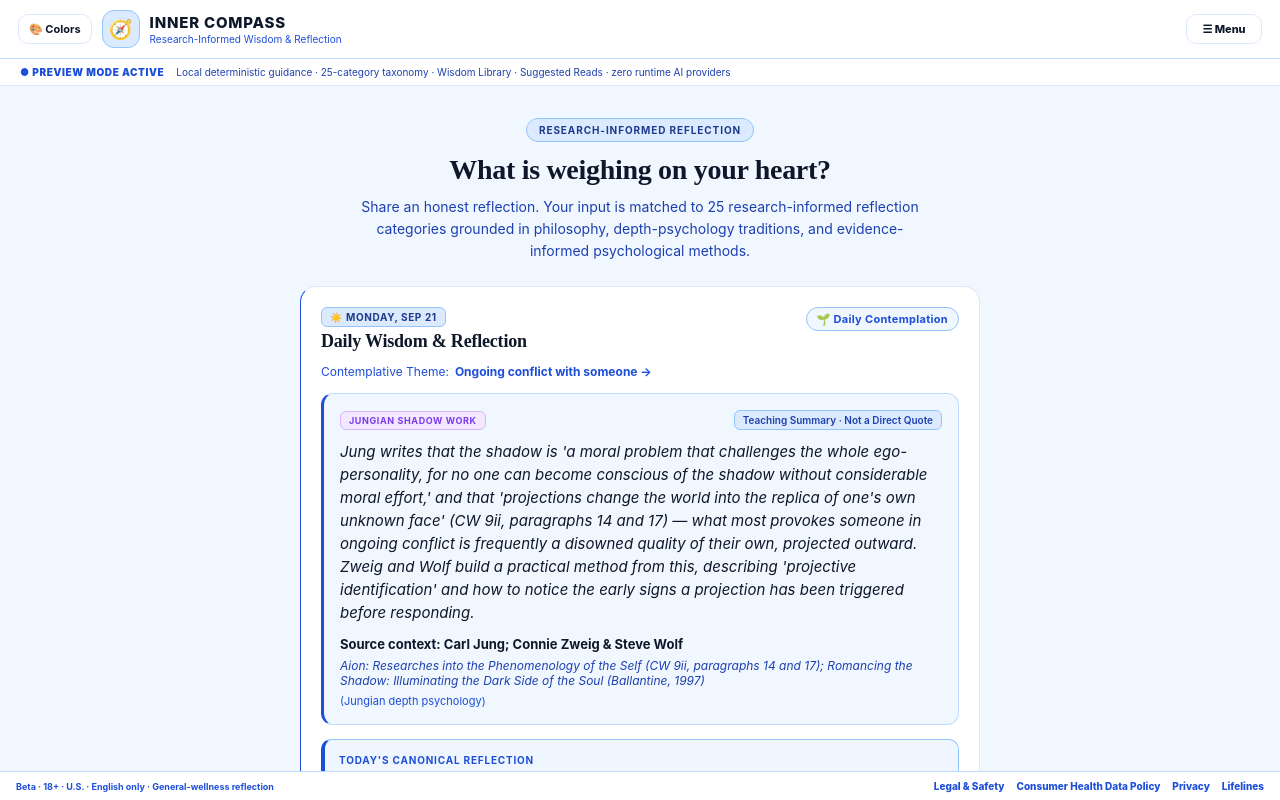
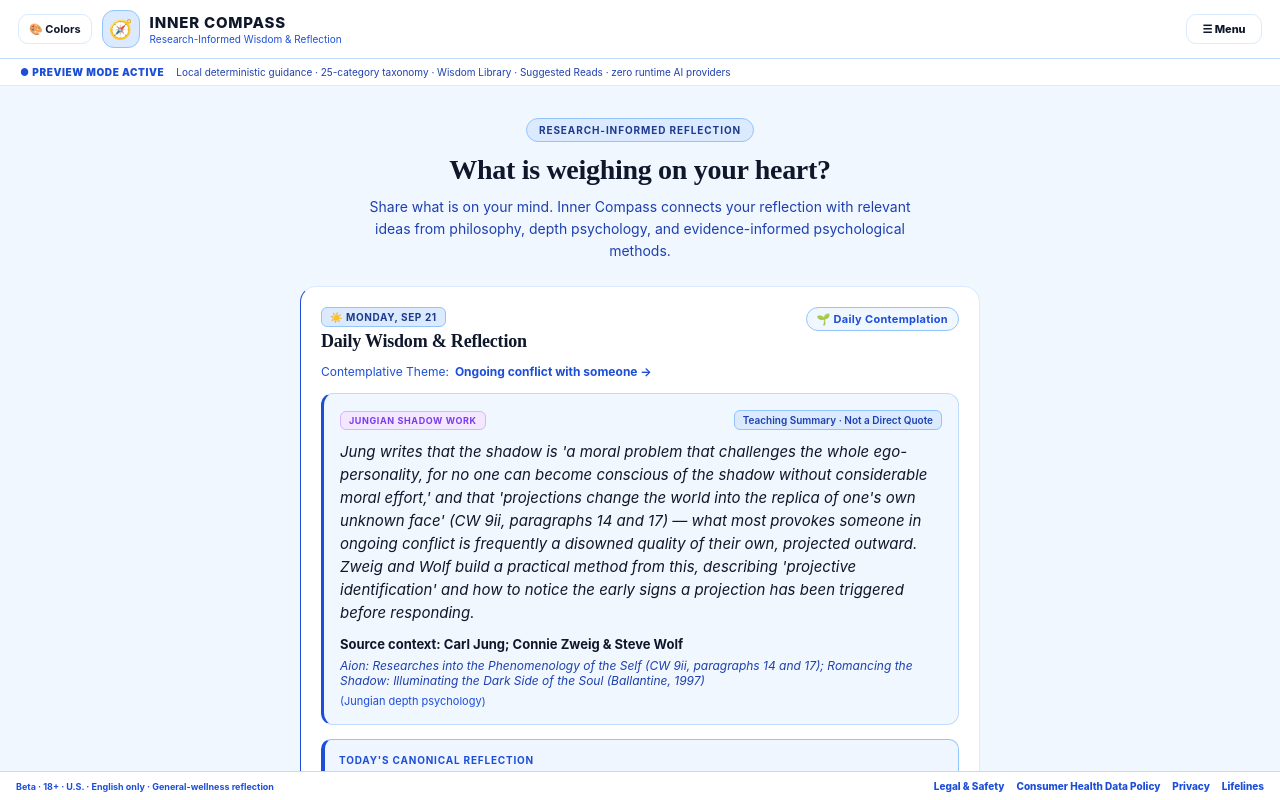
Before and after one commit to thecrewblueprint-glitch/inner-compass, a React (Vite) app: page / in a window 1280 px wide. Built offline with nearby package versions, Linux system fonts and the light colour scheme.

Commit message:
ui: simplify reflection screen language

```diff
--- a/src/screens/HomeScreen.tsx
+++ b/src/screens/HomeScreen.tsx
@@ -81,7 +81,7 @@ export const HomeScreen: React.FC<HomeScreenProps> = ({
         </View>
         <Text style={[styles.title, { color: theme.textPrimary }]}>What is weighing on your heart?</Text>
         <Text style={[styles.subtitle, { color: theme.textSecondary }]}>
-          Share an honest reflection. Your input is matched to 25 research-informed reflection categories grounded in philosophy, depth-psychology traditions, and evidence-informed psychological methods.
+          Share what is on your mind. Inner Compass connects your reflection with relevant ideas from philosophy, depth psychology, and evidence-informed psychological methods.
         </Text>
       </View>
 
@@ -148,7 +148,7 @@ export const HomeScreen: React.FC<HomeScreenProps> = ({
         {/* Existential Root Filter */}
         <View style={styles.rootsSection}>
           <Text style={[styles.rootsLabel, { color: theme.textMuted }]}>
-            OPTIONAL EXISTENTIAL ROOT FOCUS (YALOM'S ULTIMATE CONCERNS)
+            OPTIONAL FOCUS
           </Text>
           <View style={styles.rootsRow}>
             {ROOTS.map((root) => {
@@ -201,7 +201,7 @@ export const HomeScreen: React.FC<HomeScreenProps> = ({
           {isLoading ? (
             <ActivityIndicator color={theme.accentText} size="small" />
           ) : (
-            <Text style={[styles.submitButtonText, { color: theme.accentText }]}>Receive Grounded Guidance</Text>
+            <Text style={[styles.submitButtonText, { color: theme.accentText }]}>Explore This Reflection</Text>
           )}
         </Pressable>
       </View>
@@ -238,7 +238,7 @@ export const HomeScreen: React.FC<HomeScreenProps> = ({
       {/* Persistent release / safety notice */}
       <View style={[styles.privacyNote, { backgroundColor: theme.badgeBg, borderColor: theme.badgeBorder }]}>
         <Text style={[styles.privacyNoteText, { color: theme.textMuted }]}>
-          Beta · 18+ · United States · English only. Inner Compass is a general-wellness reflection tool, not therapy, diagnosis, medical care, or emergency response. Raw reflection text is processed locally and is not intentionally persisted.
+          Beta · 18+ · United States · English only. Inner Compass is a general-wellness reflection tool, not therapy, diagnosis, medical care, or emergency response. Your reflection text stays on this device and is not saved with your journal.
         </Text>
         <View style={styles.noticeLinks}>
           {onOpenLegal && (
```
